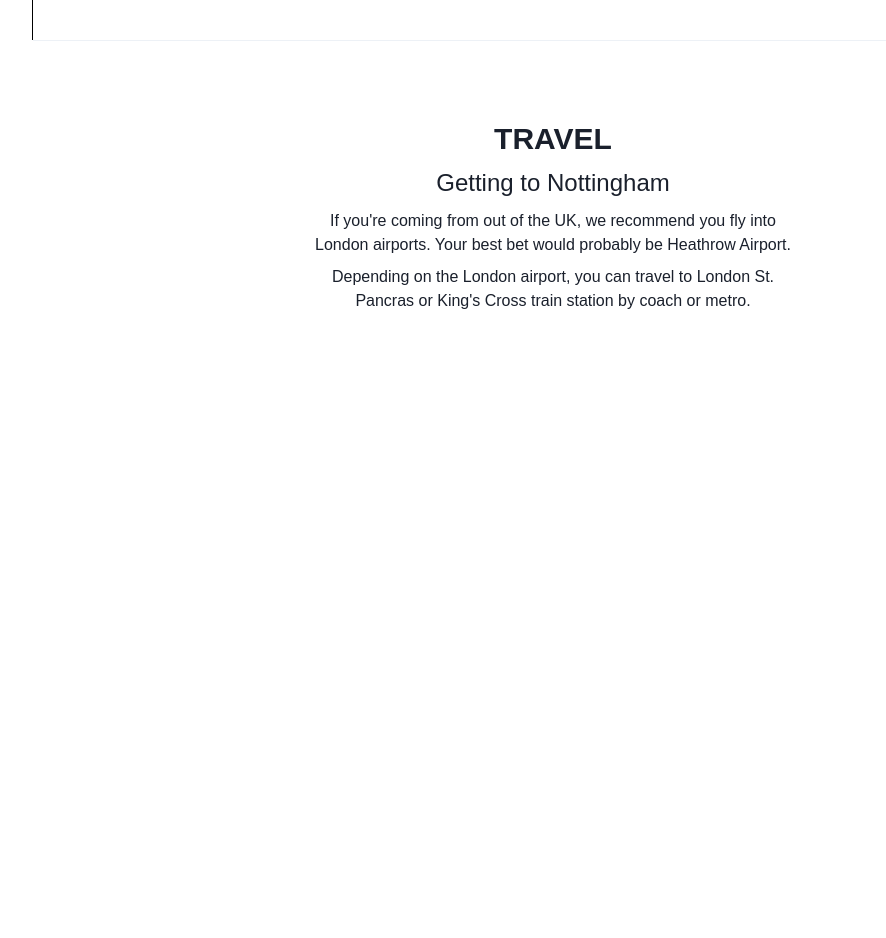
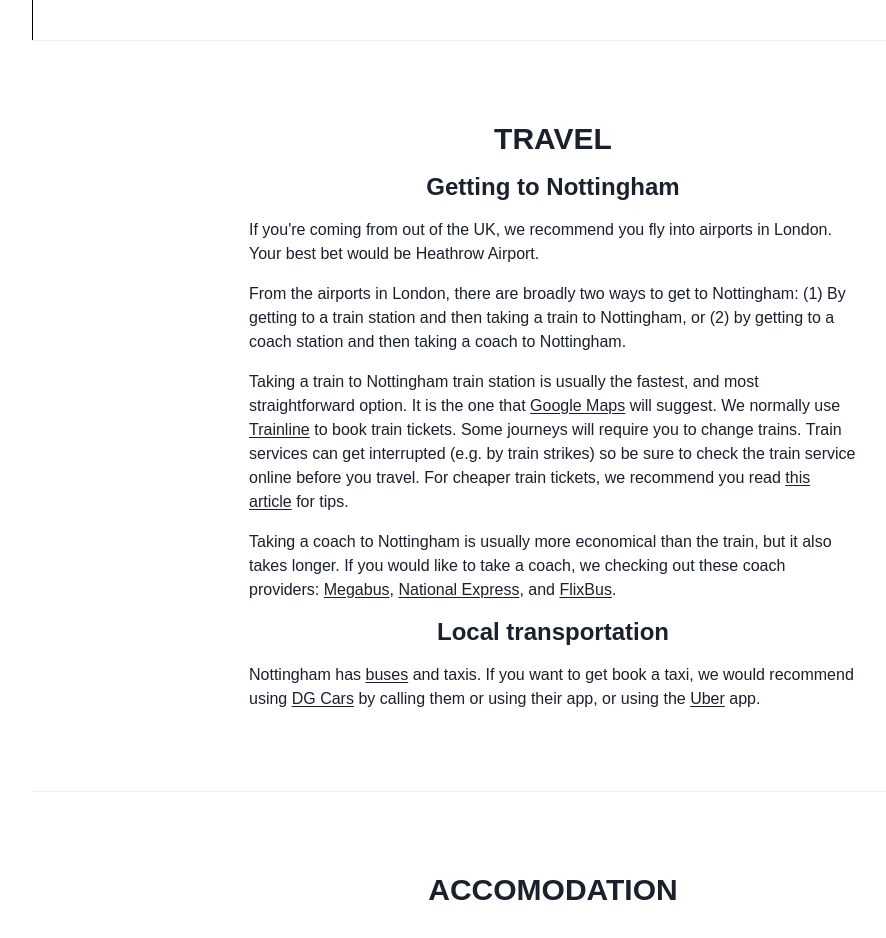
Before and after one commit to dan-and-grace/dan-and-grace, a Next.js app: page /home in a window 1280 px wide. Shown: the part 760-1698 px from the top of the page, without its empty margins (207-1093 px from the left). Before the commit the page ends 1153 px from the top, so only its background shows below. Built offline with nearby package versions, Linux system fonts and the light colour scheme; a web font is replaced by a local one.

Commit message:
Sections and WIP accomodation

```diff
--- /dev/null
+++ b/src/app/components/Link.tsx
@@ -0,0 +1,12 @@
+import { LinkProps, Link as ChakraLink } from "@chakra-ui/react";
+
+export default function Link(props: LinkProps) {
+  return (
+    <ChakraLink
+      textDecoration="underline"
+      textUnderlineOffset="0.1em"
+      rel="noopener noreferrer"
+      {...props}
+    />
+  );
+}
--- /dev/null
+++ b/src/app/components/accomodationSection.tsx
@@ -0,0 +1,18 @@
+import { Heading, VStack, Text, Container } from "@chakra-ui/react";
+import Link from "./Link";
+import Section, { SectionProps } from "./section";
+
+export default function AccomodationSection(props: SectionProps) {
+  return (
+    <Section {...props}>
+      <Container maxW="container.sm">
+        <VStack fontWeight={400} textAlign="left" gap="1em">
+          <Heading as="h2" fontSize="3xl" fontWeight={700}>
+            ACCOMODATION
+          </Heading>
+          <Text></Text>
+        </VStack>
+      </Container>
+    </Section>
+  );
+}
--- a/src/app/components/homeSection.tsx
+++ b/src/app/components/homeSection.tsx
@@ -1,9 +1,16 @@
 import { Heading, Image, VStack, Text } from "@chakra-ui/react";
+import Section, { SectionProps } from "./section";
 
 // TODO: Update home section to no longer be save the date contents
-export default function HomeSection() {
+export default function HomeSection(props: SectionProps) {
   return (
-    <VStack height="100vh" justifyContent="center" textAlign="center">
+    <Section
+      {...props}
+      height="100vh"
+      justifyContent="center"
+      textAlign="center"
+      m="0"
+    >
       <Image
         maxH="50vh"
         minW={750}
@@ -24,6 +31,6 @@
         <Text fontSize="xl">Carlton, Nottingham, UK</Text>
         <Text>Invitations & updates on this website to come!</Text>
       </VStack>
-    </VStack>
+    </Section>
   );
 }
--- /dev/null
+++ b/src/app/components/section.tsx
@@ -0,0 +1,17 @@
+import { StackProps, VStack } from "@chakra-ui/react";
+
+export interface SectionProps extends StackProps {
+  name: string;
+}
+
+export default function Section({ name, ...props }: SectionProps) {
+  return (
+    <VStack
+      justifyContent="center"
+      mt="5em"
+      mb="5em"
+      id={name}
+      {...props}
+    ></VStack>
+  );
+}
--- a/src/app/components/travelSection.tsx
+++ b/src/app/components/travelSection.tsx
@@ -1,27 +1,68 @@
 import { Heading, VStack, Text, Container } from "@chakra-ui/react";
+import Link from "./Link";
+import Section, { SectionProps } from "./section";
 
-export default function TravelSection() {
+export default function TravelSection(props: SectionProps) {
   return (
-    <VStack justifyContent="center" textAlign="center">
-      <Container>
-        <VStack mt="5em" mb="5em" fontWeight={400}>
+    <Section {...props}>
+      <Container maxW="container.sm">
+        <VStack fontWeight={400} textAlign="left" gap="1em">
           <Heading as="h2" fontSize="3xl" fontWeight={700}>
             TRAVEL
           </Heading>
-          <Text as="h3" fontSize="2xl">
+          <Heading as="h3" fontSize="2xl">
             Getting to Nottingham
+          </Heading>
+          <Text>
+            If you're coming from out of the UK, we recommend you fly into
+            airports in London. Your best bet would be Heathrow Airport.
           </Text>
           <Text>
-            If you're coming from out of the UK, we recommend you fly into
-            London airports. Your best bet would probably be Heathrow Airport.
+            From the airports in London, there are broadly two ways to get to
+            Nottingham: (1) By getting to a train station and then taking a
+            train to Nottingham, or (2) by getting to a coach station and then
+            taking a coach to Nottingham.
           </Text>
           <Text>
-            Depending on the London airport, you can travel to London St.
-            Pancras or King's Cross train station by coach or metro.
-            {/* TODO: To be completed */}
+            Taking a train to Nottingham train station is usually the fastest,
+            and most straightforward option. It is the one that{" "}
+            <Link href="https://www.google.com/maps">Google Maps</Link> will
+            suggest. We normally use{" "}
+            <Link href="https://www.thetrainline.com/">Trainline</Link> to book
+            train tickets. Some journeys will require you to change trains.
+            Train services can get interrupted (e.g. by train strikes) so be
+            sure to check the train service online before you travel. For
+            cheaper train tickets, we recommend you read{" "}
+            <Link href="https://www.moneysavingexpert.com/travel/cheap-train-tickets/">
+              this article
+            </Link>{" "}
+            for tips.
+          </Text>
+          <Text>
+            Taking a coach to Nottingham is usually more economical than the
+            train, but it also takes longer. If you would like to take a coach,
+            we checking out these coach providers:{" "}
+            <Link href="https://uk.megabus.com/">Megabus</Link>,{" "}
+            <Link href="https://www.nationalexpress.com/en">
+              National Express
+            </Link>
+            , and <Link href="https://www.flixbus.co.uk/">FlixBus</Link>.
+          </Text>
+          <Heading as="h3" fontSize="2xl">
+            Local transportation
+          </Heading>
+          <Text>
+            Nottingham has <Link href="https://www.nctx.co.uk/">buses</Link> and
+            taxis. If you want to get book a taxi, we would recommend using{" "}
+            <Link href="https://dgcars.co.uk/">DG Cars</Link> by calling them or
+            using their app, or using the{" "}
+            <Link href="https://www.uber.com/gb/en/r/cities/taxi/nottingham-eng-gb/">
+              Uber
+            </Link>{" "}
+            app.
           </Text>
         </VStack>
       </Container>
-    </VStack>
+    </Section>
   );
 }
--- a/src/app/home/layout.tsx
+++ b/src/app/home/layout.tsx
@@ -14,6 +14,7 @@
 } from "@chakra-ui/react";
 import { useEffect } from "react";
 import NavBar from "../components/navbar";
+import { config } from "./page";
 
 export default function HomeLayout({
   children,
@@ -57,20 +58,18 @@
               />
             </HStack>
             <VStack padding="2em">
+              <Link href={`#${config.home.name}`}>
                 <VStack gap={0}>
                   <Text fontWeight={600}>the wedding of</Text>
                   <Text fontSize="2xl" fontWeight={700}>
                     Dan & Grace
                   </Text>
                 </VStack>
+              </Link>
               <Divider marginBottom="1em" />
-              {/* TODO: Slowly reveal different sections */}
-              {/* <Link>Location</Link> */}
-              {/* <Link>Schedule</Link> */}
-              <Link>Travel</Link>
-              <Link>Accomodation</Link>
-              <Link>Nottingham</Link>
-              <Link>Q & A</Link>
+              {config.sections.map((props) => {
+                return <Link href={`#${props.name}`}>{props.name}</Link>;
+              })}
             </VStack>
           </NavBar>
         ) : (
--- a/src/app/home/page.tsx
+++ b/src/app/home/page.tsx
@@ -2,13 +2,64 @@
 import HomeSection from "../components/homeSection";
 import TravelSection from "../components/travelSection";
 import { Divider } from "@chakra-ui/react";
+import AccomodationSection from "../components/accomodationSection";
+import { SectionProps } from "../components/section";
+
+interface SectionConfig {
+  name: string;
+  component: React.ComponentType<SectionProps>;
+}
+
+interface PageConfig {
+  home: SectionConfig;
+  sections: SectionConfig[];
+}
+
+export const config: PageConfig = {
+  home: {
+    name: "home",
+    component: HomeSection,
+  },
+  sections: [
+    // {
+    //   name: "Location",
+    //   component: TravelSection,
+    // },
+    // {
+    //   name: "Schedule",
+    //   component: AccomodationSection,
+    // },
+    {
+      name: "Travel",
+      component: TravelSection,
+    },
+    {
+      name: "Accomodation",
+      component: AccomodationSection,
+    },
+    // {
+    //   name: "Nottingham",
+    //   component: AccomodationSection,
+    // },
+    // {
+    //   name: "Q & A",
+    //   component: AccomodationSection,
+    // },
+  ],
+};
 
 export default function Page() {
   return (
     <>
-      <HomeSection />
-      <Divider />
-      <TravelSection />
+      <config.home.component name={config.home.name} />
+      {config.sections.map((props) => {
+        return (
+          <>
+            <Divider />
+            <props.component name={props.name} />
+          </>
+        );
+      })}
     </>
   );
 }
```
Lines whose indentation alone changed are shown as unchanged.
